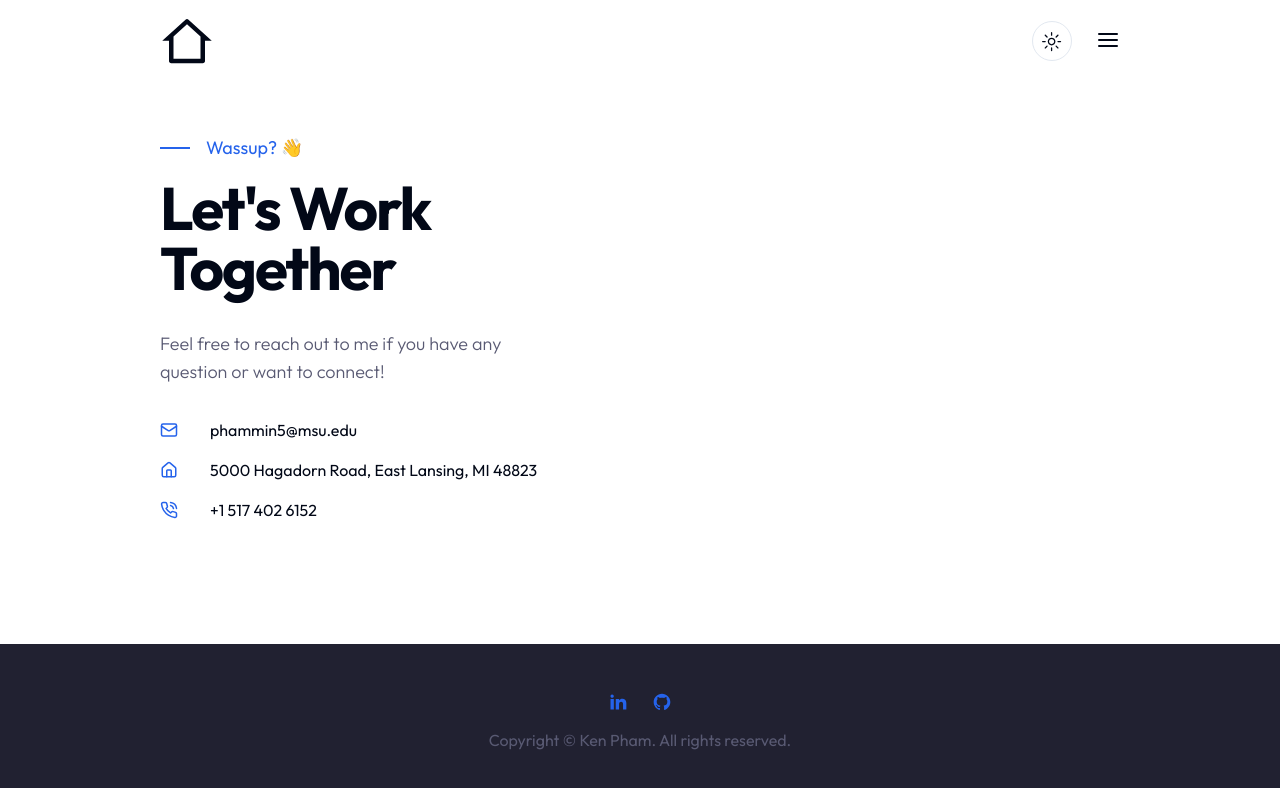
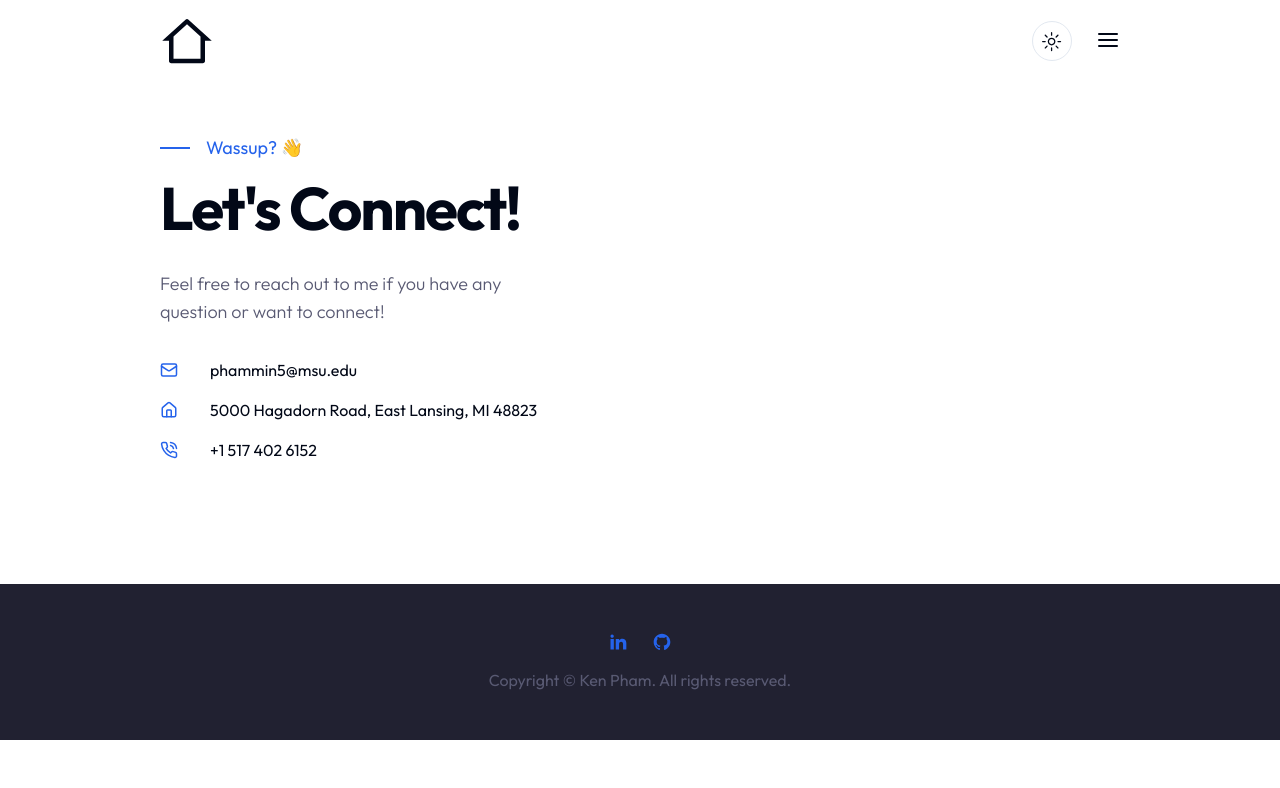
Before and after one commit to NhatMinh12/personal-website, a Next.js app: page /contact in a window 1280 px wide. Shown: the top 788 px of the page. Built offline with nearby package versions, Linux system fonts and the light colour scheme.

Commit message:
minor description change

```diff
--- a/app/contact/page.jsx
+++ b/app/contact/page.jsx
@@ -10,7 +10,7 @@
               <span className="w-[30px] h-[2px] bg-primary"></span>
               Wassup? 👋
             </div>
-            <h1 className="h1 max-w-md mb-8">Let's Work Together</h1>
+            <h1 className="h1 max-w-md mb-8">Let's Connect!</h1>
             <p className="subtitle max-w-[400px]">
               Feel free to reach out to me if you have any question or want to
               connect!
```
